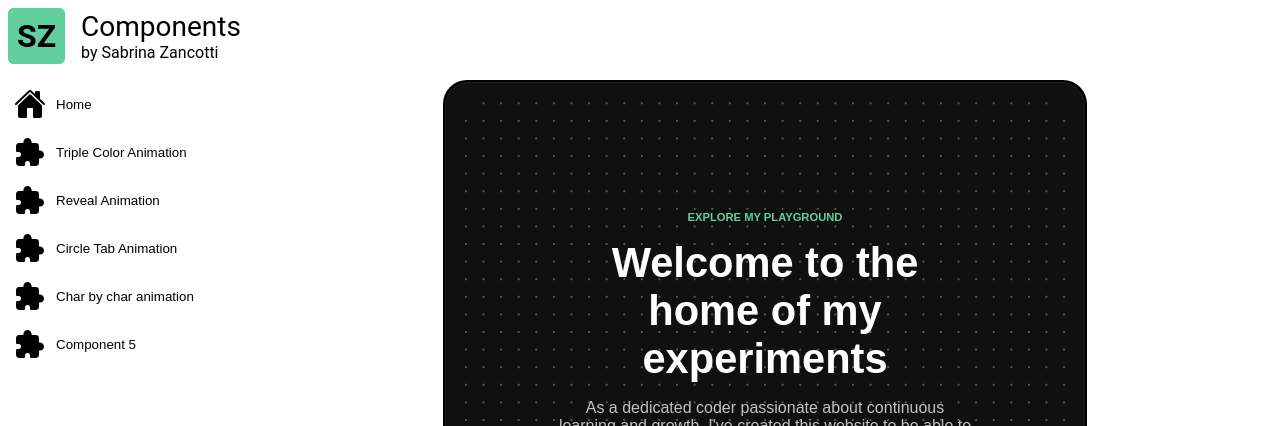
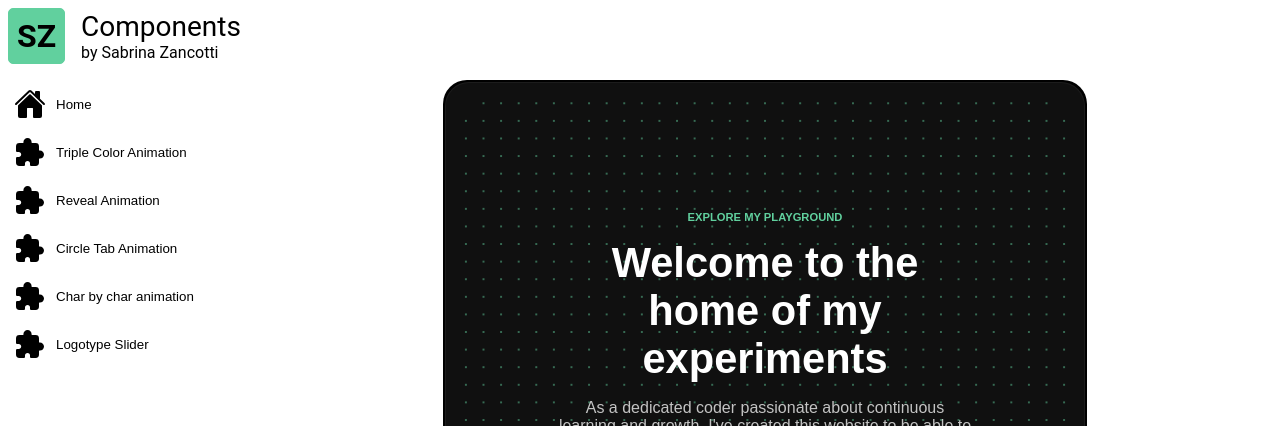
Before and after one commit to Zancotti/components, a React (Vite) app: page / in a window 1280 px wide. Shown: the top 426 px of the page. Built offline with nearby package versions, Linux system fonts and the light colour scheme.

Commit message:
Refactored the file to reuse one componentButton for each button

```diff
--- a/src/assets/Sidebar.tsx
+++ b/src/assets/Sidebar.tsx
@@ -9,17 +9,18 @@ const Sidebar: React.FC = () => {
   const navigate = useNavigate();
   const location = useLocation();
 
+  const paths = [
+    { path: "/", label: "Home", icon: <IoHome size="2rem" /> },
+    { path: "/triple-color-animation", label: "Triple Color Animation", icon: <IoExtensionPuzzle size="2rem" /> },
+    { path: "/reveal-animation", label: "Reveal Animation", icon: <IoExtensionPuzzle size="2rem" /> },
+    { path: "/circle-tab-animation", label: "Circle Tab Animation", icon: <IoExtensionPuzzle size="2rem" /> },
+    { path: "/char-by-char-animation", label: "Char by char animation", icon: <IoExtensionPuzzle size="2rem" /> },
+    { path: "/logotype-slider", label: "Logotype Slider", icon: <IoExtensionPuzzle size="2rem" /> },
+  ];
+
   const findCurrentIndex = () => {
-    const paths = [
-      "/",
-      "/triple-color-animation",
-      "/reveal-animation",
-      "/circle-tab-animation",
-      "/component4",
-      "/component5",
-    ];
     const currentPath = location.pathname;
-    const currentIndex = paths.findIndex((path) => path === currentPath);
+    const currentIndex = paths.findIndex((pathObj) => pathObj.path === currentPath);
     return currentIndex;
   };
 
@@ -48,60 +49,18 @@ const Sidebar: React.FC = () => {
     <Container>
       {isHovered && <HoverEffect nrHovered={nrHovered} />}
       {isClicked && <ClickedEffect nrClicked={nrClicked} />}
-      <ComponentButton
-        aria-label="Home"
-        onMouseEnter={() => handleMouseEnter(0)}
-        onMouseLeave={handleMouseLeave}
-        onClick={() => handleButtonClick(0, "/")}
-      >
-        <IoHome size="2rem" />
-        <ButtonText>Home</ButtonText>
-      </ComponentButton>
-      <ComponentButton
-        aria-label="Triple Color Animation"
-        onMouseEnter={() => handleMouseEnter(1)}
-        onMouseLeave={handleMouseLeave}
-        onClick={() => handleButtonClick(1, "/triple-color-animation")}
-      >
-        <IoExtensionPuzzle size="2rem" />
-        <ButtonText>Triple Color Animation</ButtonText>
-      </ComponentButton>
-      <ComponentButton
-        aria-label="Reveal Animation"
-        onMouseEnter={() => handleMouseEnter(2)}
-        onMouseLeave={handleMouseLeave}
-        onClick={() => handleButtonClick(2, "/reveal-animation")}
-      >
-        <IoExtensionPuzzle size="2rem" />
-        <ButtonText>Reveal Animation</ButtonText>
-      </ComponentButton>
-      <ComponentButton
-        aria-label="Circle Tab Animation"
-        onMouseEnter={() => handleMouseEnter(3)}
-        onMouseLeave={handleMouseLeave}
-        onClick={() => handleButtonClick(3, "/circle-tab-animation")}
-      >
-        <IoExtensionPuzzle size="2rem" />
-        <ButtonText>Circle Tab Animation</ButtonText>
-      </ComponentButton>
-      <ComponentButton
-        aria-label="Char by char animation"
-        onMouseEnter={() => handleMouseEnter(4)}
-        onMouseLeave={handleMouseLeave}
-        onClick={() => handleButtonClick(4, "/char-by-char-animation")}
-      >
-        <IoExtensionPuzzle size="2rem" />
-        <ButtonText>Char by char animation</ButtonText>
-      </ComponentButton>
-      <ComponentButton
-        aria-label="Component 5"
-        onMouseEnter={() => handleMouseEnter(5)}
-        onMouseLeave={handleMouseLeave}
-        onClick={() => handleButtonClick(5, "/component5")}
-      >
-        <IoExtensionPuzzle size="2rem" />
-        <ButtonText>Component 5</ButtonText>
-      </ComponentButton>
+      {paths.map((pathObj, index) => (
+        <ComponentButton
+          key={index}
+          aria-label={pathObj.label}
+          onMouseEnter={() => handleMouseEnter(index)}
+          onMouseLeave={handleMouseLeave}
+          onClick={() => handleButtonClick(index, pathObj.path)}
+        >
+          {pathObj.icon}
+          <ButtonText>{pathObj.label}</ButtonText>
+        </ComponentButton>
+      ))}
     </Container>
   );
 };
@@ -128,6 +87,7 @@ const ComponentButton = styled.button`
   border-radius: 5px;
   cursor: pointer;
 `;
+
 const ButtonText = styled.span`
   padding-left: 10px;
 `;
```
